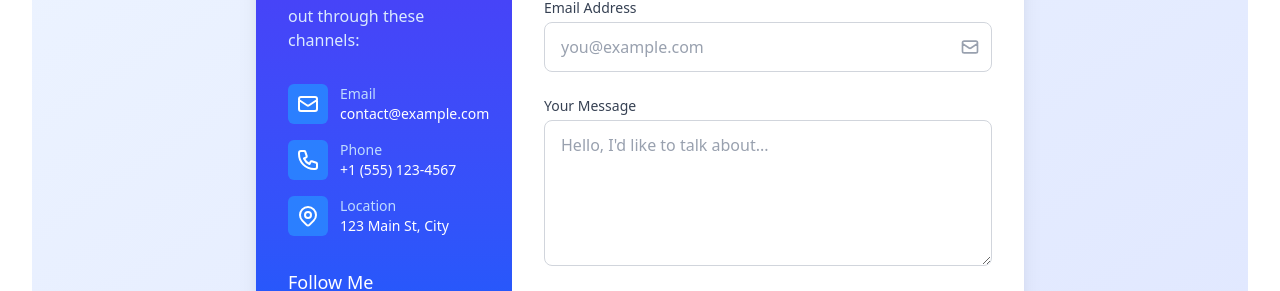
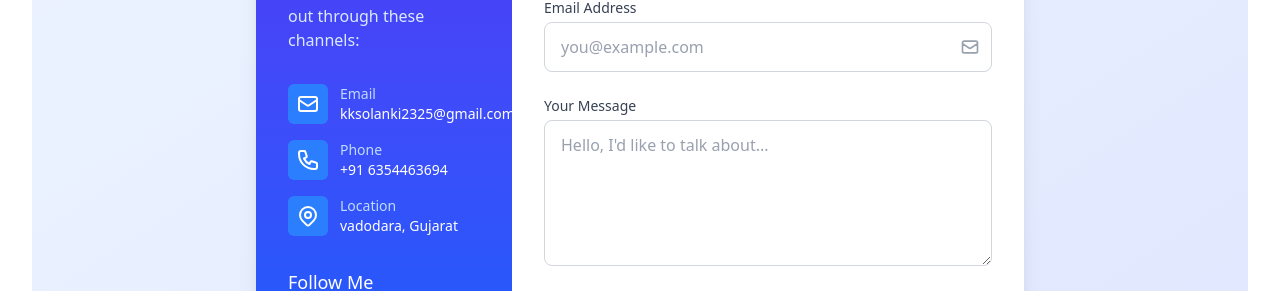
Before and after one commit to kakashi197/My_Portfolio, a React (Vite) app: page / in a window 1280 px wide. Shown: the part 6829-7120 px from the top of the page. Built offline with nearby package versions, Linux system fonts and the light colour scheme.

Commit message:
Update Contact.jsx

```diff
--- a/src/components/Contact.jsx
+++ b/src/components/Contact.jsx
@@ -439,7 +439,7 @@ const Contact = () => {
                   </div>
                   <div className="ml-3">
                     <p className="text-sm font-medium text-blue-200">Email</p>
-                    <p className="text-sm text-white">contact@example.com</p>
+                    <p className="text-sm text-white">kksolanki2325@gmail.com</p>
                   </div>
                 </div>
 
@@ -451,7 +451,7 @@ const Contact = () => {
                   </div>
                   <div className="ml-3">
                     <p className="text-sm font-medium text-blue-200">Phone</p>
-                    <p className="text-sm text-white">+1 (555) 123-4567</p>
+                    <p className="text-sm text-white">+91 6354463694</p>
                   </div>
                 </div>
 
@@ -464,7 +464,7 @@ const Contact = () => {
                   </div>
                   <div className="ml-3">
                     <p className="text-sm font-medium text-blue-200">Location</p>
-                    <p className="text-sm text-white">123 Main St, City</p>
+                    <p className="text-sm text-white">vadodara, Gujarat</p>
                   </div>
                 </div>
               </div>
@@ -478,13 +478,13 @@ const Contact = () => {
                       <path d="M8.29 20.251c7.547 0 11.675-6.253 11.675-11.675 0-.178 0-.355-.012-.53A8.348 8.348 0 0022 5.92a8.19 8.19 0 01-2.357.646 4.118 4.118 0 001.804-2.27 8.224 8.224 0 01-2.605.996 4.107 4.107 0 00-6.993 3.743 11.65 11.65 0 01-8.457-4.287 4.106 4.106 0 001.27 5.477A4.072 4.072 0 012.8 9.713v.052a4.105 4.105 0 003.292 4.022 4.095 4.095 0 01-1.853.07 4.108 4.108 0 003.834 2.85A8.233 8.233 0 012 18.407a11.616 11.616 0 006.29 1.84" />
                     </svg>
                   </a>
-                  <a href="#" className="text-blue-200 hover:text-white">
+                  <a href="https://github.com/kakashi197" className="text-blue-200 hover:text-white">
                     <span className="sr-only">GitHub</span>
                     <svg className="h-6 w-6" fill="currentColor" viewBox="0 0 24 24">
                       <path fillRule="evenodd" d="M12 2C6.477 2 2 6.484 2 12.017c0 4.425 2.865 8.18 6.839 9.504.5.092.682-.217.682-.483 0-.237-.008-.868-.013-1.703-2.782.605-3.369-1.343-3.369-1.343-.454-1.158-1.11-1.466-1.11-1.466-.908-.62.069-.608.069-.608 1.003.07 1.531 1.032 1.531 1.032.892 1.53 2.341 1.088 2.91.832.092-.647.35-1.088.636-1.338-2.22-.253-4.555-1.113-4.555-4.951 0-1.093.39-1.988 1.029-2.688-.103-.253-.446-1.272.098-2.65 0 0 .84-.27 2.75 1.026A9.564 9.564 0 0112 6.844c.85.004 1.705.115 2.504.337 1.909-1.296 2.747-1.027 2.747-1.027.546 1.379.202 2.398.1 2.651.64.7 1.028 1.595 1.028 2.688 0 3.848-2.339 4.695-4.566 4.943.359.309.678.92.678 1.855 0 1.338-.012 2.419-.012 2.747 0 .268.18.58.688.482A10.019 10.019 0 0022 12.017C22 6.484 17.522 2 12 2z" clipRule="evenodd" />
                     </svg>
                   </a>
-                  <a href="#" className="text-blue-200 hover:text-white">
+                  <a href="http://www.linkedin.com/in/krish-solanki-648219365" className="text-blue-200 hover:text-white">
                     <span className="sr-only">LinkedIn</span>
                     <svg className="h-6 w-6" fill="currentColor" viewBox="0 0 24 24">
                       <path d="M19 0h-14c-2.761 0-5 2.239-5 5v14c0 2.761 2.239 5 5 5h14c2.762 0 5-2.239 5-5v-14c0-2.761-2.238-5-5-5zm-11 19h-3v-11h3v11zm-1.5-12.268c-.966 0-1.75-.79-1.75-1.764s.784-1.764 1.75-1.764 1.75.79 1.75 1.764-.783 1.764-1.75 1.764zm13.5 12.268h-3v-5.604c0-3.368-4-3.113-4 0v5.604h-3v-11h3v1.765c1.396-2.586 7-2.777 7 2.476v6.759z" />
```
